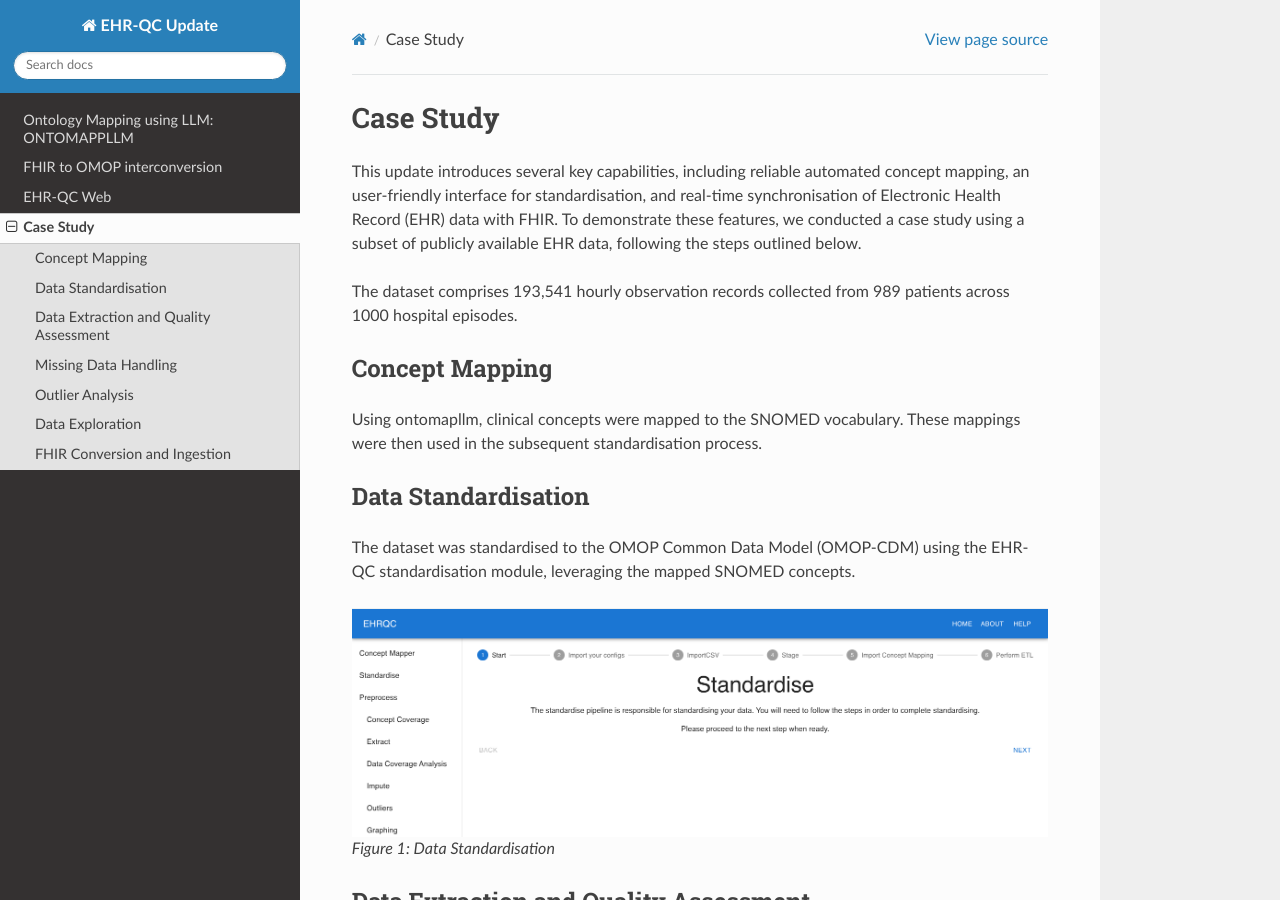
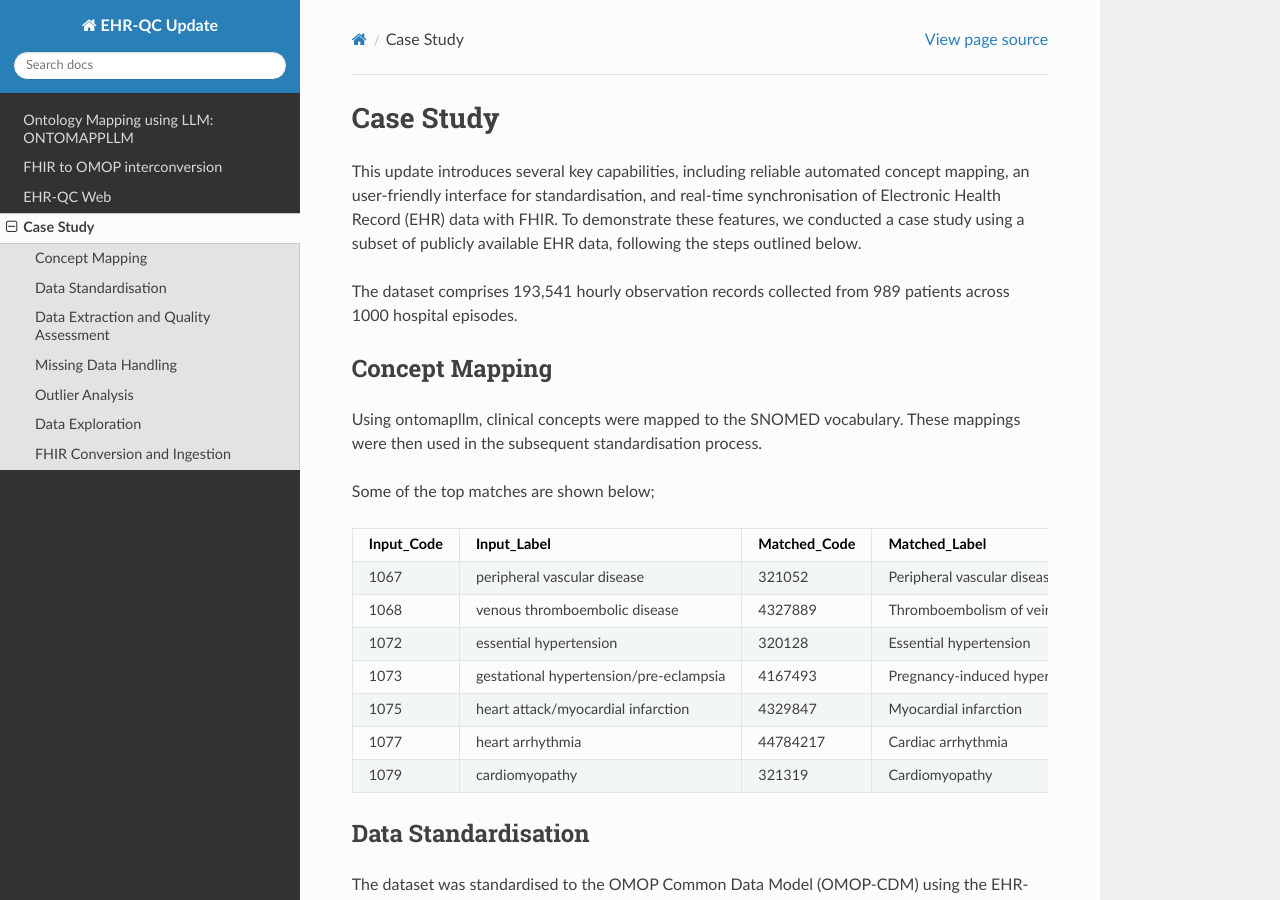
Before and after one commit to ryashpal/ehr-qc-2.0-tutorial, a Sphinx documentation site: the page built from docs/source/case_study.rst, in a window 1280 px wide and 900 px high. Built offline with Sphinx 7.4.7 and the Read the Docs theme 3.1.0, drawn with Linux system fonts in a browser that asks for light colours.

Commit message:
Update case_study.rst

```diff
--- a/docs/source/case_study.rst
+++ b/docs/source/case_study.rst
@@ -9,6 +9,27 @@ Concept Mapping
 +++++++++++++++
 
 Using ontomapllm, clinical concepts were mapped to the SNOMED vocabulary. These mappings were then used in the subsequent standardisation process.
+
+Some of the top matches are shown below;
+
++------------+----------------------------------------+--------------+--------------------------------+------------------+--------+-----------------+-------------------------------+
+| Input_Code | Input_Label                            | Matched_Code | Matched_Label                  | Similarity_Score | Mapped | Decision_Source | Reason                        |
++============+========================================+==============+================================+==================+========+=================+===============================+
+| 1067       | peripheral vascular disease            | 321052       | Peripheral vascular disease    | 1.0000           | 1      | threshold       | top_candidate_above_threshold |
++------------+----------------------------------------+--------------+--------------------------------+------------------+--------+-----------------+-------------------------------+
+| 1068       | venous thromboembolic disease          | 4327889      | Thromboembolism of vein        | 0.7780           | 1      | llm             | llm_accepted_candidate        |
++------------+----------------------------------------+--------------+--------------------------------+------------------+--------+-----------------+-------------------------------+
+| 1072       | essential hypertension                 | 320128       | Essential hypertension         | 1.0000           | 1      | threshold       | top_candidate_above_threshold |
++------------+----------------------------------------+--------------+--------------------------------+------------------+--------+-----------------+-------------------------------+
+| 1073       | gestational hypertension/pre-eclampsia | 4167493      | Pregnancy-induced hypertension | 0.6378           | 1      | llm             | llm_accepted_candidate        |
++------------+----------------------------------------+--------------+--------------------------------+------------------+--------+-----------------+-------------------------------+
+| 1075       | heart attack/myocardial infarction     | 4329847      | Myocardial infarction          | 0.6284           | 1      | llm             | llm_accepted_candidate        |
++------------+----------------------------------------+--------------+--------------------------------+------------------+--------+-----------------+-------------------------------+
+| 1077       | heart arrhythmia                       | 44784217     | Cardiac arrhythmia             | 0.9819           | 1      | threshold       | top_candidate_above_threshold |
++------------+----------------------------------------+--------------+--------------------------------+------------------+--------+-----------------+-------------------------------+
+| 1079       | cardiomyopathy                         | 321319       | Cardiomyopathy                 | 1.0000           | 1      | threshold       | top_candidate_above_threshold |
++------------+----------------------------------------+--------------+--------------------------------+------------------+--------+-----------------+-------------------------------+
+
 
 Data Standardisation
 ++++++++++++++++++++
```
